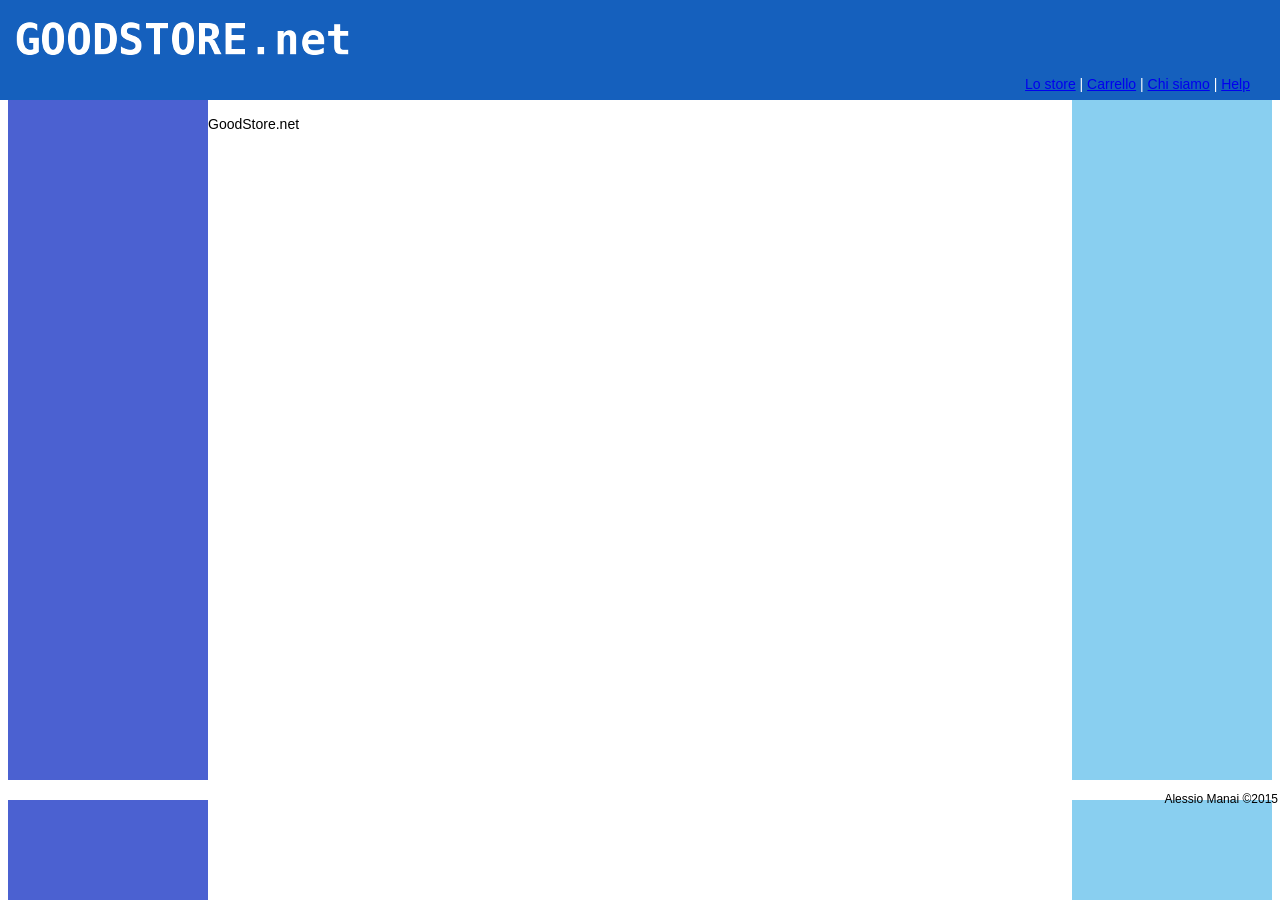
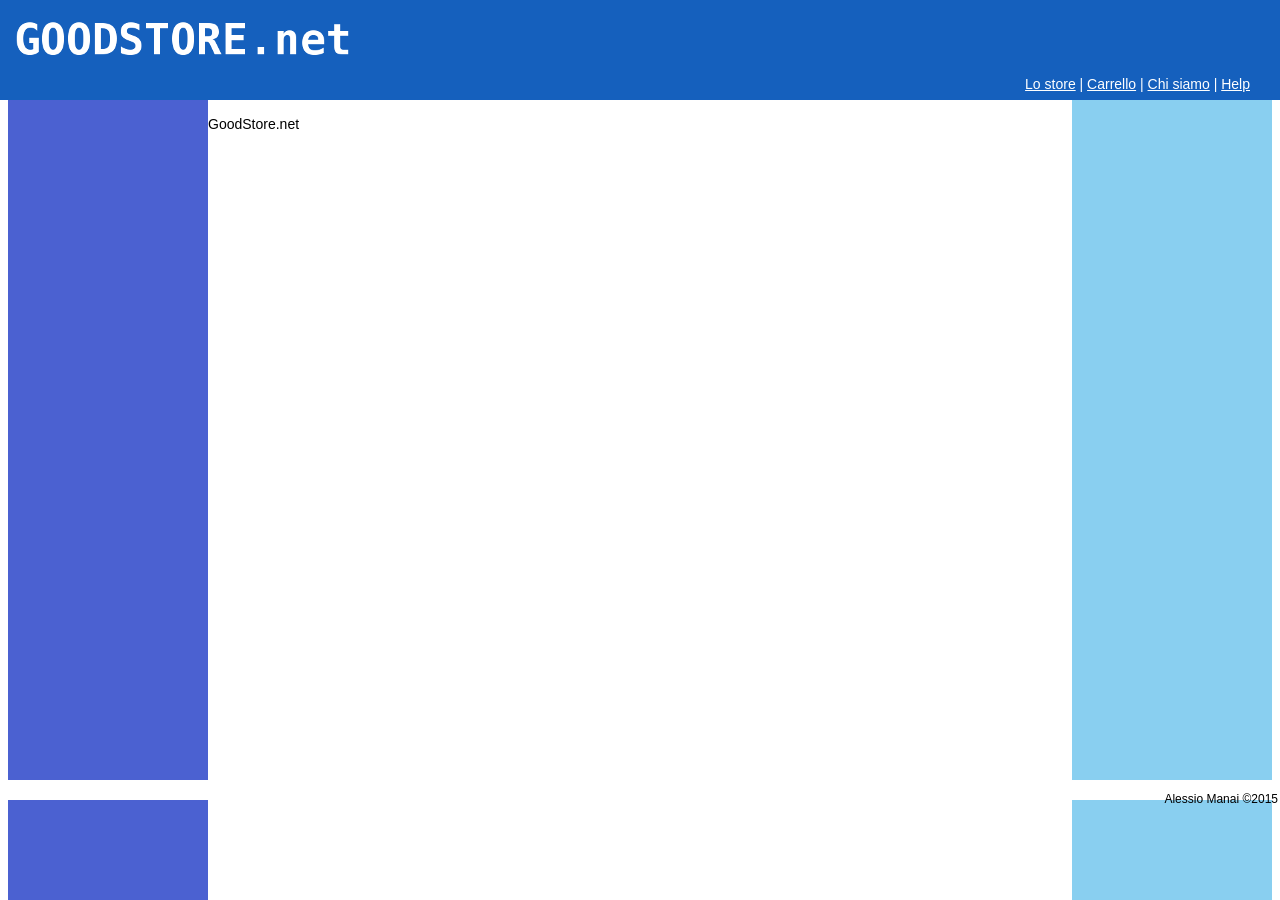
Before and after one commit to bmteclabscom/Amm2015, a PHP site: page / in a window 1280 px wide. Run offline with PHP 8.4, Linux system fonts and the light colour scheme.

Commit message:
modified:   view/css/testo.css 	modified:   view/testata.php

```diff
--- a/view/css/testo.css
+++ b/view/css/testo.css
@@ -11,8 +11,9 @@ p#footerText {
 	font-family: "Arial", sans;
 	font-size: 12px;
 	text-align: right;
-	margin-bottom: 10px;
+	margin-bottom: 20px;
 	margin-right: 10px
+
 }
 
 /***selettore del menù della testata*/
@@ -21,3 +22,13 @@ p#menu {
 	color: #FFFFFF;
 	margin-right: 30px;
 }
+
+/**colore dei link*/
+
+a.testoUp {
+	color: white;
+}
+
+a.testoUp:hover {
+	color: #F7F7F7; /**grigio 20%*/
+}
--- a/view/testata.php
+++ b/view/testata.php
@@ -5,9 +5,9 @@
 	</p>
 
 	<div class='barraMenu'>
-		<p id="menu"> <a href="index.php?page=home">Lo store</a> |
-			<a href="index.php?page=carrello">Carrello</a> | <a href="index.php?page=chisiamo">Chi siamo</a> |
-				<a href="index.php?page=help">Help</a> </p>
+		<p id="menu"> <a class="testoUp" href="index.php?page=home">Lo store</a> |
+			<a class="testoUp" href="index.php?page=carrello">Carrello</a> | <a class="testoUp" href="index.php?page=chisiamo">Chi siamo</a> |
+				<a class="testoUp" href="index.php?page=help">Help</a> </p>
 	</div>
 
 </div>
```
